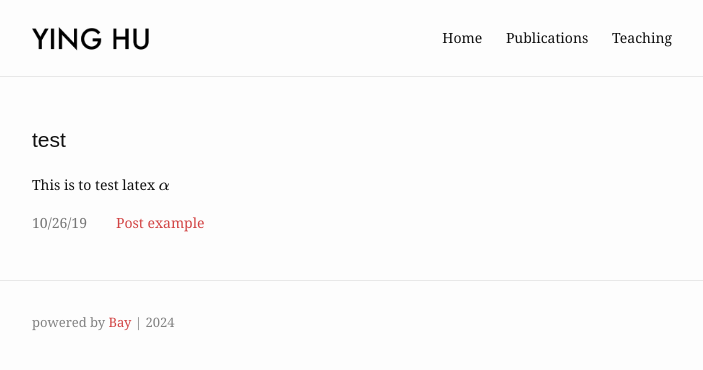
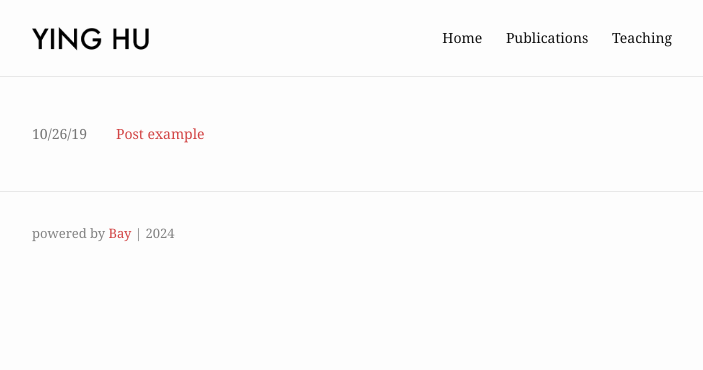
Before and after one commit to yinghu-math/yinghu-math.github.io, a Jekyll site: the page built from other.md, in a window 1280 px wide. Shown: the top 370 px of the page, without its empty margins (288-991 px from the left). Built offline with Jekyll 4.4.1, drawn with Linux system fonts in a browser that asks for light colours.

Commit message:
test post

```diff
--- a/other.md
+++ b/other.md
@@ -3,10 +3,3 @@ layout: blog
 title: ""
 slug: /other
 ---
-
-
-
-## test
-
-<p>
-This is to test latex \(\alpha\) </p>
```
Also changed, not shown: 1 other file.
